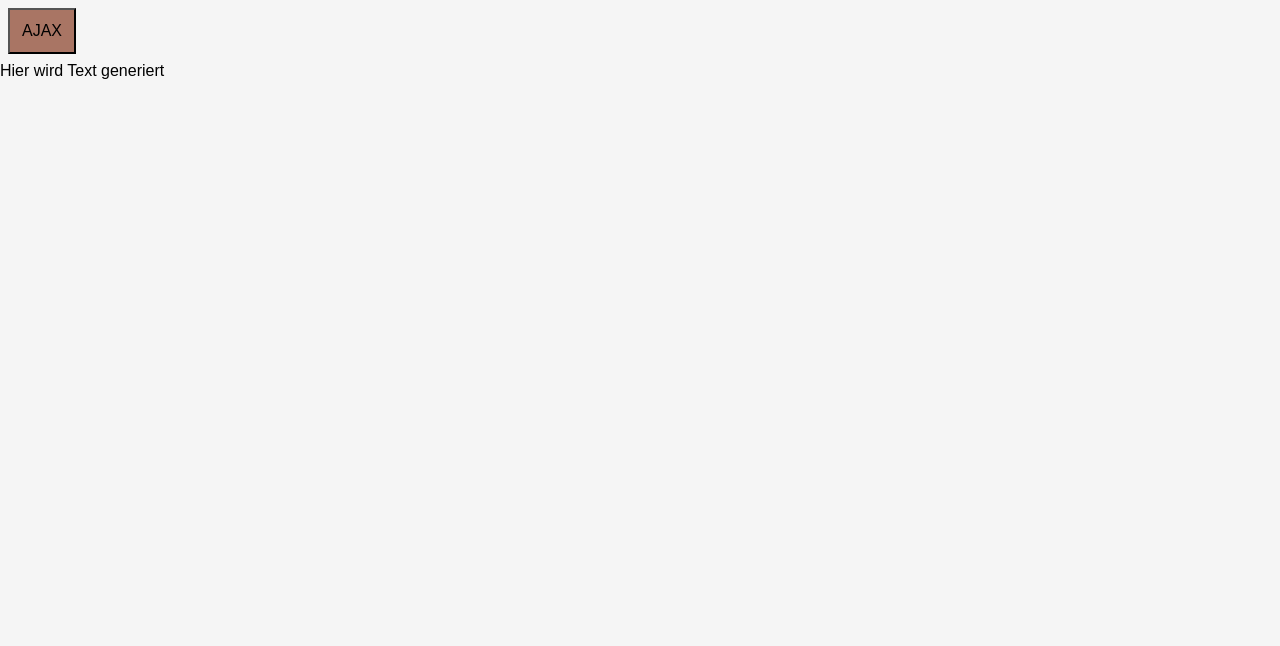
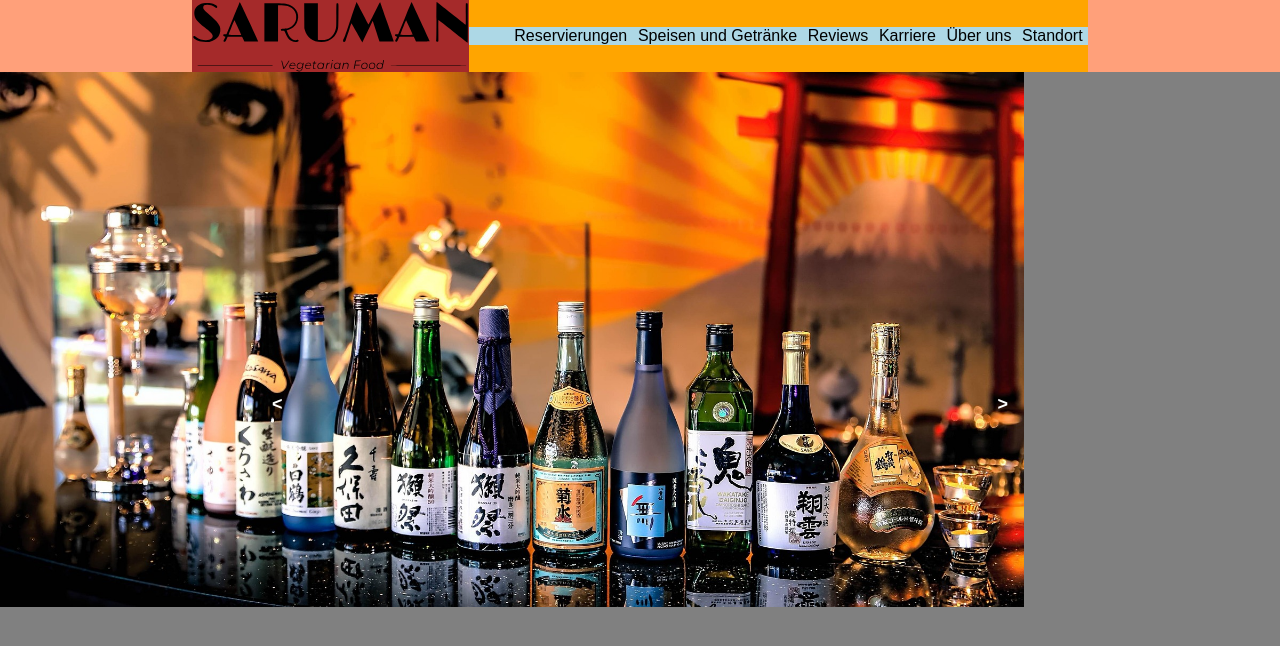
Before and after one commit to justin-penner-22/guest-list, a PHP site: page /guest-list/ in a window 1280 px wide. Shown: the top 646 px of the page. Run offline with PHP 8.4, Linux system fonts and the light colour scheme.

Commit message:
Navbar prototype created

```diff
--- a/index.php
+++ b/index.php
@@ -10,90 +10,41 @@
 </head>
 <body>
 
-<button class="button-theme-brown" id="kadabra" onclick="reservationData()">AJAX</button>
+<nav>
+    <div class="container">
+        <div class="nav-list">
+            <img class="logo", href="http://localhost/guest-list/", src="images/primary-saruman-high-resolution-logo.svg">
+            <ul>
+                <li><a href="" class="nav-btn">Reservierungen</a></li>
+                <li><a href="" class="nav-btn">Speisen und Getränke</a></li>
+                <li><a href="" class="nav-btn">Reviews</a></li>
+                <li><a href="" class="nav-btn">Karriere</a></li>
+                <li><a href="" class="nav-btn">Über uns</a></li>
+                <li><a href="" class="nav-btn">Standort</a></li>
+            </ul>
+        </div>
+    </div>
+</nav>
 
-<div id="demo">Hier wird Text generiert</div>
+<img class="slider-img" alt="test" src="images/slides-drinks.jpg">
 
-<script>
-async function reservationData(){
+<div class="slides">
+        <img alt="customer" src="Images/slides-drinks.jpeg">
+        <div class="caption-text">Caption1</div>
+    </div>
+    <div class="slides">
+        <img alt="customer" src="Images/Designer%20(2).jpeg">
+        <div class="caption-text">Caption2</div>
+    </div>
+    <div class="slides">
+        <img alt="customer" src="Images/slides-red-wine.jpeg">
+        <div class="caption-text">Caption3</div>
+    </div>
 
-    let reservations = await fetchReservations();  // Asynchrone Funktion, um Reservierungen abzurufen
-    console.log(reservations);
-
-    function displayData(reservations){
-        const outputElement = document.getElementById("demo"); // Das Ziel-Element für die Ausgabe
-        outputElement.innerHTML = ""; // Leert den Inhalt von 'outputElement'
-
-
-        //Erstellen der Tabelle
-        const table = document.createElement("table");
-
-        const thead = table.createTHead();
-        const headerRow = thead.insertRow();
-        const headers = ["Table", "Name", "Confirmed", "Time", "Date", "Email", "ID"];
-
-        headers.forEach(headerText => {
-            const headerCell = document.createElement("th");
-            headerCell.textContent = headerText;
-            headerRow.appendChild(headerCell);
-        });
-
-        // Erstelle den Tabellenkörper (tbody)
-        const tbody = table.createTBody();
-
-        // Erstelle für jede Reservierung eine neue Tabellenzeile
-        reservations.forEach(reservation => {
-            const row = tbody.insertRow();
-
-            const tableCell = row.insertCell();
-            tableCell.textContent = reservation.table;
-
-            const nameCell = row.insertCell();
-            nameCell.textContent = reservation.user_name;
-
-            const confirmedCell = row.insertCell();
-            confirmedCell.textContent = reservation.confirmed;
-
-            const timeCell = row.insertCell();
-            timeCell.textContent = reservation.time;
-
-            const dateCell = row.insertCell();
-            dateCell.textContent = reservation.date;
-
-            const email_addressCell = row.insertCell();
-            email_addressCell.textContent = reservation.email_address;
-
-            const idCell = row.insertCell();
-            idCell.textContent = reservation.id;
-
-        });
-
-        // Füge die Tabelle zum DOM hinzu
-        outputElement.appendChild(table);
-    }
-    // Aufruf der Funktion zur Anzeige der Reservierungen
-    displayData(reservations);
-
-};
-
-</script>
+    <a class="prev" onclick="plusSlides(-1)"><</a>
+    <a class="next" onclick="plusSlides(1)">></a>
 
 <!--
-
-<header>
-    <img alt="logo" class="logo" src="Images/yummi-stuff-high-resolution-logo-Photoroom3.png"/>
-</header>
-
-<div class="container-max">
-    <nav class="container-min">
-        <button class="button-theme-brown">Locations</button>
-        <button class="button-theme-brown">Delivery</button>
-        <button class="button-theme-brown">Food and Drinks</button>
-        <button class="button-theme-brown">Jobs</button>
-        <button class="button-theme-brown">About us</button>
-    </nav>
-</div>
-
 <div class="container-max">
     <div class="container-min">
         <div class="map">
@@ -257,35 +208,21 @@ async function reservationData(){
                 </div>
             </div>
             <div id="lobby">
-                lobby
+                Lobby
             </div>
         </div>
-    </div>
-    <div class="side-menu">
-        <button class="button-theme-brown">Table for two</button>
-        <button class="button-theme-brown">Table for six</button>
     </div>
 </div>
 -->
 
 <!--
-    <div class="slides">
-        <img alt="customer" src="Images/Designer%20(1).jpeg">
-        <div class="caption-text">Caption1</div>
-    </div>
-    <div class="slides">
-        <img alt="customer" src="Images/Designer%20(2).jpeg">
-        <div class="caption-text">Caption2</div>
-    </div>
-    <div class="slides">
-        <img alt="customer" src="Images/Designer%20(3).jpeg">
-        <div class="caption-text">Caption3</div>
-    </div>
 
-    <a class="prev" onclick="plusSlides(-1)"><</a>
-    <a class="next" onclick="plusSlides(1)">></a>
     -->
 
+<!-- Generate database table
+<button class="button-theme-brown" id="kadabra" onclick="reservationData()">AJAX</button>
+<div id="demo">Hier wird Text generiert</div>
+-->
 
 </body>
 
--- a/script.js
+++ b/script.js
@@ -27,9 +27,73 @@ function showSlides(n) {
 }
 */
 
+
+//fetch reservation data
 async function fetchReservations() {
     let response = await fetch("http://localhost/guest-list/Ajax/test.php");
 
     return await response.json();
+}
+
+
+//display database
+async function reservationData(){
+
+    let reservations = await fetchReservations();  // Asynchrone Funktion, um Reservierungen abzurufen
+    console.log(reservations);
+
+    function displayData(reservations){
+        const outputElement = document.getElementById("demo"); // Das Ziel-Element für die Ausgabe
+        outputElement.innerHTML = ""; // Leert den Inhalt von 'outputElement'
+
+
+        //Erstellen der Tabelle
+        const table = document.createElement("table");
+
+        const thead = table.createTHead();
+        const headerRow = thead.insertRow();
+        const headers = ["Table", "Name", "Confirmed", "Time", "Date", "Email", "ID"];
+
+        headers.forEach(headerText => {
+            const headerCell = document.createElement("th");
+            headerCell.textContent = headerText;
+            headerRow.appendChild(headerCell);
+        });
+
+        // Erstelle den Tabellenkörper (tbody)
+        const tbody = table.createTBody();
+
+        // Erstelle für jede Reservierung eine neue Tabellenzeile
+        reservations.forEach(reservation => {
+            const row = tbody.insertRow();
+
+            const tableCell = row.insertCell();
+            tableCell.textContent = reservation.table;
+
+            const nameCell = row.insertCell();
+            nameCell.textContent = reservation.user_name;
+
+            const confirmedCell = row.insertCell();
+            confirmedCell.textContent = reservation.confirmed;
+
+            const timeCell = row.insertCell();
+            timeCell.textContent = reservation.time;
+
+            const dateCell = row.insertCell();
+            dateCell.textContent = reservation.date;
+
+            const email_addressCell = row.insertCell();
+            email_addressCell.textContent = reservation.email_address;
+
+            const idCell = row.insertCell();
+            idCell.textContent = reservation.id;
+
+        });
+
+        // Füge die Tabelle zum DOM hinzu
+        outputElement.appendChild(table);
+    }
+    // Aufruf der Funktion zur Anzeige der Reservierungen
+    displayData(reservations);
 
 }
--- a/style.css
+++ b/style.css
@@ -6,15 +6,72 @@
     --main-dark-red: #800303;
     --button-brown: #a97564;
     --button-brown-hover: #9a5641;
+
+    --kings-blue: #287ab3;
+}
+
+.logo {
+    height: 9vh;
+    background-color: brown;
+    cursor:pointer;
 }
 
 body {
     font-family: sans-serif;
     font-size: 1rem;
-    background-color: whitesmoke;
+    background-color: gray;
     margin: 0;
+}
+
+nav {
+    background-color: blueviolet;
+    height: 9vh;
+    width: 100%;
+    display: flex;
+    align-items: center;
+    justify-content: center;
+}
+
+.container {
+    background-color: var(--main-purpel-blue);
+    display: flex;
+    align-items: center;
+    width: 70%;
+    height: 100%;
+}
+
+.nav-list {
+    background-color: orange;
+    display: flex;
+    align-items: center;
+    flex-direction: row;
+    width: 100%;
+    height: 9vh;
+
+}
+
+.nav-list > ul {
+    background-color: lightblue;
+    display: flex;
+    width: 100%;
+    justify-content: space-around;
+    list-style-type: none;
+}
+
+.nav-btn {
+    text-decoration: none;
     color: black;
 }
+
+.nav-btn:hover {
+    text-decoration: underline;
+    background-color: orange;
+}
+
+
+
+
+
 
 /*Table*/
 table, th, td {
@@ -29,16 +86,6 @@ td {
 
 
 /* Themes */
-.button-theme-brown {
-    background-color: var(--button-brown);
-    padding: 12px;
-    margin: 8px;
-    font-size: 16px;
-}
-
-.button-theme-brown:hover {
-    background-color: var(--button-brown-hover);
-}
 
 
 /* Slideshow */
@@ -56,6 +103,11 @@ header {
 .slides {
     display: none;
 }
+
+.slider-img {
+    width: 80%;
+}
+
 
 .prev {
     cursor: pointer;
@@ -121,6 +173,8 @@ nav {
 }
 
 
+
+/** table map **/
 .map {
     height: 72vh;
     display: grid;
@@ -128,15 +182,6 @@ nav {
     grid-template-rows: repeat(5, 1fr);
     text-align: center;
     border: solid 1px black;
-}
-
-.side-menu {
-    display: block;
-    height: 600px;
-    width: 250px;
-    position: absolute;
-    right: 0;
-    background-color: blue;
 }
 
 #entrance {
```
Also changed, not shown: Background Images/Flowers-green-blue.jpg (deleted), Images/Designer (1).jpeg (deleted), Images/Designer (2).jpeg (deleted), Images/Designer (3).jpeg (deleted), Images/yummi-stuff-high-resolution-logo-Photoroom.png (deleted), Images/yummi-stuff-high-resolution-logo-Photoroom2.png (deleted), Images/yummi-stuff-high-resolution-logo-Photoroom3.png (deleted), ajax/test.php (renamed from Ajax/test.php), images/primary-saruman-high-resolution-logo.svg (added), images/secondary-saruman-high-resolution-logo.svg (added), images/slides-drinks.jpg (added), images/slides-red-wine.jpg (added), images/slides-salad.jpg (added), 1 other file.
